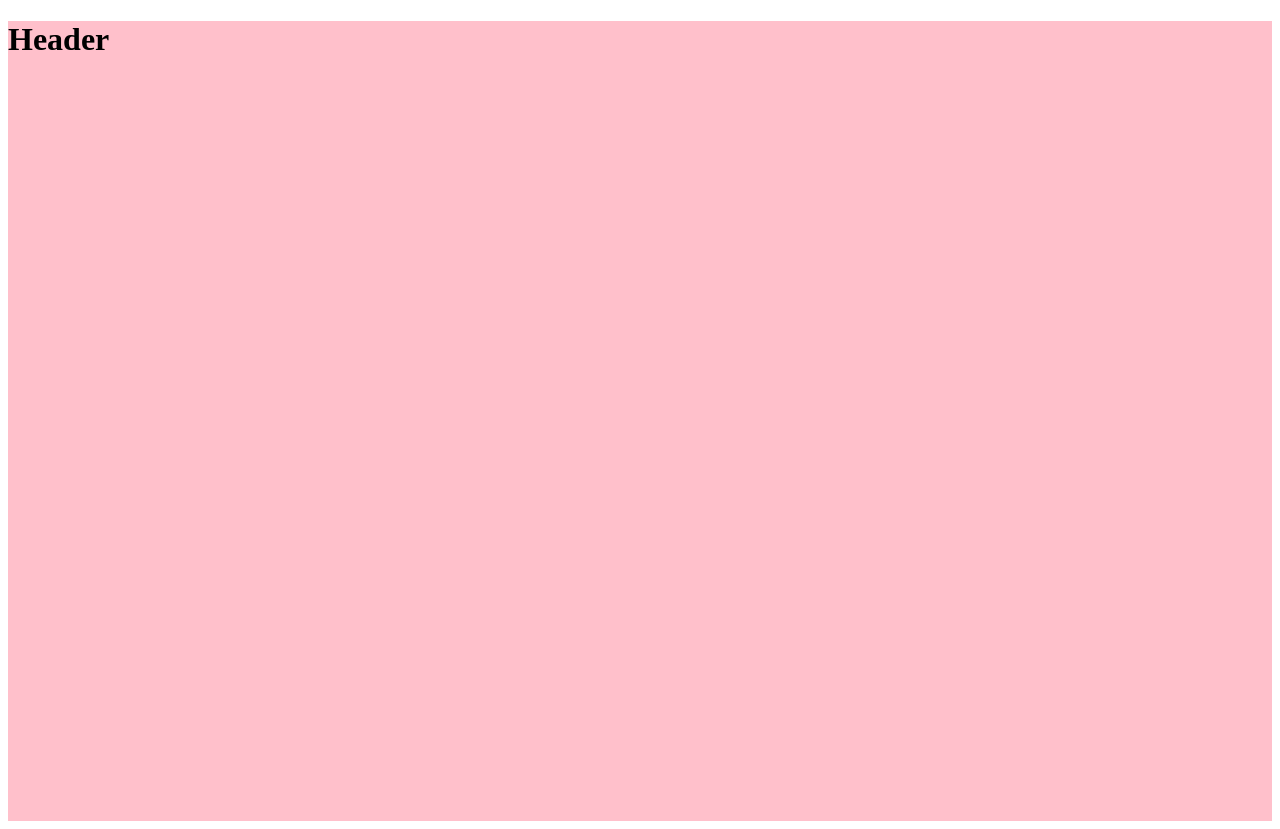
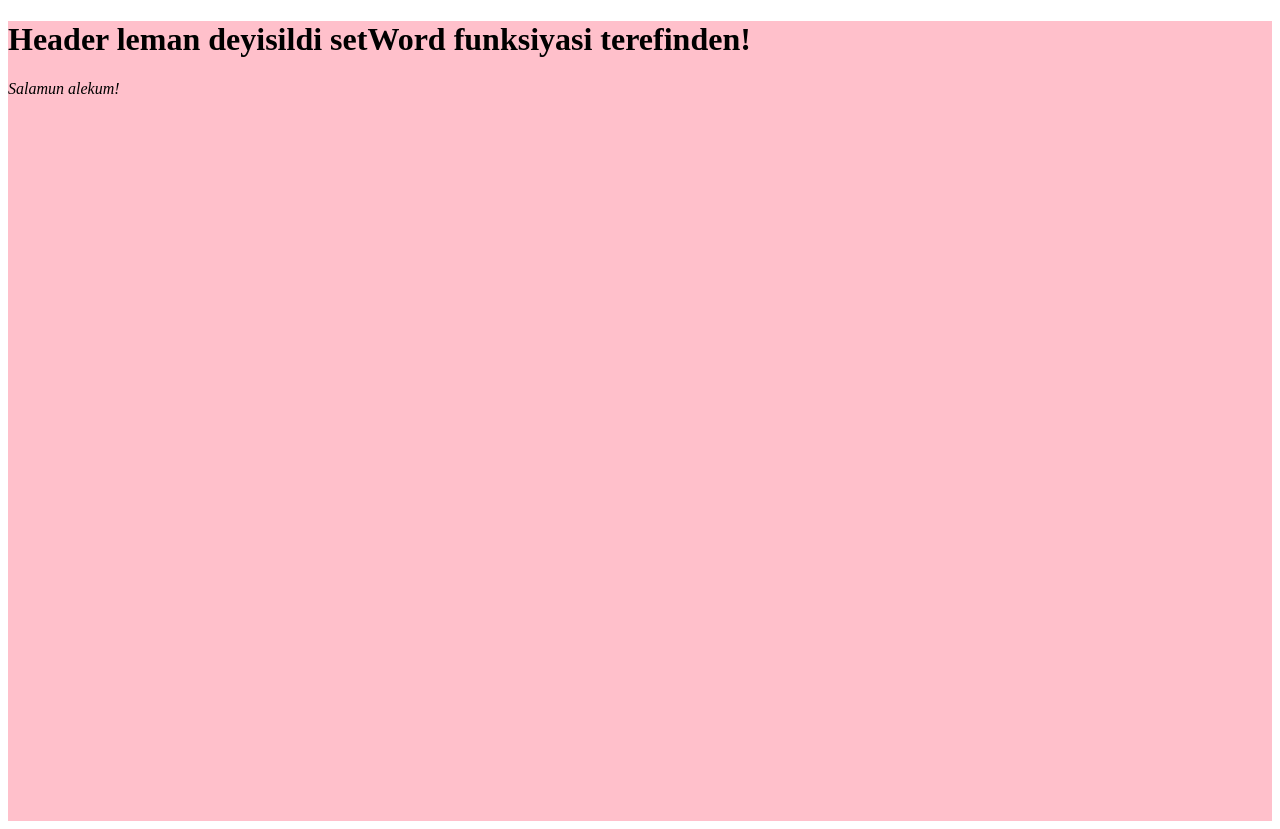
Before and after one commit to Gahramanoval301/react, a React (Vite) app in the folder first_react/: page / in a window 1280 px wide. Built offline with nearby package versions, Linux system fonts and the light colour scheme.

Commit message:
practise of ContextApi

```diff
--- a/first_react/src/components/Header/index.jsx
+++ b/first_react/src/components/Header/index.jsx
@@ -1,16 +1,23 @@
 import React, { useContext } from 'react'
 import styles from './index.module.css'
 import { AuthContext } from '../../context-api/AuthorContext'
+import MyContext from '../../context-api/MyContext'
 
 const Header = () => {
-    const [d, setData] = useContext(AuthContext)
-    console.log(d, 'salamamm');
-    setData('leyla')
-    console.log(d, 'slaam2');
+    // const [d, setData] = useContext(AuthContext)
+    // console.log(d, 'salamamm');
+    // setData('leyla')
+    // console.log(d, 'slaam2');
+    const [word, setWord, sayHello] = useContext(MyContext)
+    console.log(word);
+    setWord('leman deyisildi setWord funksiyasi terefinden!')
+    console.log(word);
+
     return (
         <>
             <div className={styles.headerComp}>
-                <h1>Header</h1>
+                <h1>Header {word}</h1>
+                <em>{sayHello()}</em>
             </div>
         </>
     )
--- a/first_react/src/context-api/AuthorContext.jsx
+++ b/first_react/src/context-api/AuthorContext.jsx
@@ -4,6 +4,8 @@ export const AuthContext = createContext({})
 
 const AuthContextProvider = ({ children }) => {
     const [name, setName] = useState('leman')
+
+
     return (
         <AuthContext.Provider value={[name, setName]}>
             {children}
--- /dev/null
+++ b/first_react/src/context-api/MyContext.jsx
@@ -0,0 +1,27 @@
+import React, { createContext, useState, useEffect } from 'react'
+
+const MyContext = createContext({})
+
+export const MyContextProvider = ({ children }) => {
+    const [word, setWord] = useState('leman')
+    useEffect(() => {
+        console.log('helloooo')
+    }, [word])
+    useEffect(() => {
+        setWord('leyla')
+    }, [])
+    function sayHello() {
+        console.log('Selamun Alekum');
+        return (
+            <div>Salamun alekum!</div>
+        )
+    }
+
+    return (
+        <MyContext.Provider value={[word, setWord, sayHello]}>
+            {children}
+        </MyContext.Provider>
+    )
+}
+
+export default MyContext
--- a/first_react/src/main.jsx
+++ b/first_react/src/main.jsx
@@ -3,13 +3,14 @@ import ReactDOM from 'react-dom/client'
 import App from './App.jsx'
 import { BrowserRouter, NavLink } from 'react-router-dom'
 import AuthContextProvider from './context-api/AuthorContext.jsx'
+import { MyContextProvider } from './context-api/MyContext.jsx'
 
 ReactDOM.createRoot(document.getElementById('root')).render(
   <React.StrictMode>
-    <AuthContextProvider>
+    <MyContextProvider>
       <BrowserRouter>
         <App />
       </BrowserRouter>
-    </AuthContextProvider>
+    </MyContextProvider>
   </React.StrictMode>,
 )
```
